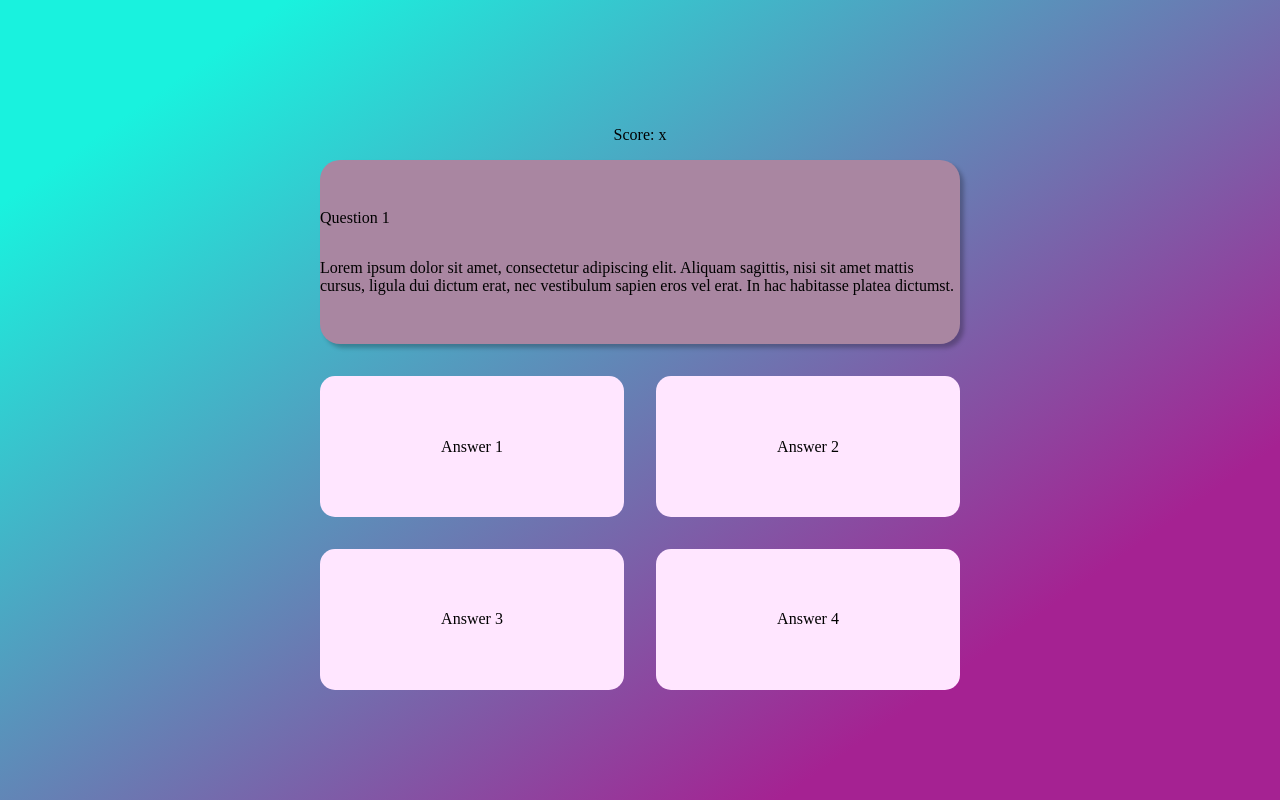
After one commit to Bmil9696pl/Loremaster, a PHP site: page /public/views/question.html in a window 1280 px wide. The commit adds this page. Run offline with PHP 8.4, Linux system fonts and the light colour scheme.

Commit message:
added more pages

```diff
--- a/public/css/style.css
+++ b/public/css/style.css
@@ -1,3 +1,12 @@
+/*
+git status
+git add .
+git commit -m "messege"
+git push
+*/
+
+
+
 body {
     margin: 0;
 }
@@ -81,6 +90,65 @@ body {
     margin-top: 6px;
   }
 
+  .select-container {
+    background: #A986A1;
+    box-shadow: 4px 4px 4px rgba(0, 0, 0, 0.25);
+    border-radius: 20px;
+    display: flex;
+    flex-direction: column;
+    justify-content: center;
+    align-items: center;
+    width: 14vw;
+    font-family: Laila;
+  }
+
+  .region-button{
+    display: flex;
+    flex-direction: row;
+  }
+
+  .region-button > img {
+    width: 3vw;
+  }
+
+  .region-button > button {
+    width: 8vw;
+  }
+
+  .region-button + .region-button {
+    margin-top: 3px;
+  }
+
+  .question-container {
+    background: #A986A1;
+    box-shadow: 4px 4px 4px rgba(0, 0, 0, 0.25);
+    border-radius: 20px;
+    width: 50vw;
+    display: flex;
+    flex-direction: column;
+    justify-content: center;
+    align-content: center;
+    height: 23vh;
+  }
+
+  .answers-container {
+    display: grid;
+    grid-template-columns: repeat(2, 1fr);
+    grid-gap: 2em;
+    padding-top: 2em;
+    width: 50vw;
+  }
+
+  .answer {
+    background: #FFE6FF;
+    border-radius: 15px;
+    height: 11vw;
+    text-align: center;
+    display: flex;
+    justify-content: center;
+    align-items: center;
+  }
+
   @media only screen and (max-device-width: 420px){
     *{
         font-size: 50px;
@@ -95,4 +163,28 @@ body {
     .login, .password{
         text-align: center;
     }
+    .menu {
+      width: 46vw;
+    }
+    .stext{
+      font-size: 15vw;
+    }
+    .select-container{
+      width: 70%;
+    }
+    .region-button{
+      width: 100%;
+    }
+    .region-button>img{
+      width: 9vw;
+    }
+    .region-button>button{
+      width: 100%;
+    }
+    .question-container{
+      height: auto;
+    }
+    .answers-container{
+      grid-gap:0.5em;
+    }
   }
--- a/public/views/homescreen.html
+++ b/public/views/homescreen.html
@@ -9,7 +9,7 @@
             <img src="../img/Loremaster.svg" style="width: 85%;">
         </div>
         <div class="menu">
-            <form style="margin: 0;display: flex;flex-direction: column;justify-content: center;align-items: center;width: 80%;height: 70%;">
+            <form class = "menu-buttons" style="margin: 0;display: flex;flex-direction: column;justify-content: center;align-items: center;width: 80%;height: 70%;">
                 <button>Start</button>
                 <button>Stats</button>
                 <button>Leaderboard</button>
--- /dev/null
+++ b/public/views/question.html
@@ -0,0 +1,34 @@
+<!DOCTYPE html>
+<head>
+    <link rel="stylesheet" type="text/css" href="../css/style.css">
+    <title>REGIONSELECT</title>
+</head>
+<body>
+    <div class="container">
+        <p>
+            Score: x
+        </p>
+        <div class = "question-container">
+            <p>
+                Question 1
+            </p>
+            <p>
+                Lorem ipsum dolor sit amet, consectetur adipiscing elit. Aliquam sagittis, nisi sit amet mattis cursus, ligula dui dictum erat, nec vestibulum sapien eros vel erat. In hac habitasse platea dictumst.
+            </p>
+        </div>
+        <div class = "answers-container">
+            <div class = "answer">
+                <p>Answer 1</p>
+            </div>
+            <div class = "answer">
+                <p>Answer 2</p>
+            </div>
+            <div class = "answer">
+                <p>Answer 3</p>
+            </div>
+            <div class = "answer">
+                <p>Answer 4</p>
+            </div>
+        </div>
+    </div>
+</body>
```
Also changed, not shown: public/css/homescreen-style.css (deleted, +0 -42 lines), public/views/regionselect.html (+41 -1 lines), public/css/regionselect-style.css (deleted), public/img/Bilgewater_LoR_Region.webp (added), public/img/Demacia_LoR_Region.webp (added), public/img/Freljord_LoR_Region.webp (added), public/img/Ionia_LoR_Region.webp (added), public/img/Noxus_LoR_Region.webp (added), public/img/Piltover_Zaun_LoR_Region.webp (added), public/img/Runeterra_region.webp (added), public/img/Shadow_Isles_LoR_Region.webp (added), public/img/Shurima_LoR_Region.webp (added), public/img/Targon_LoR_Region.webp (added), public/views/projects.html (deleted).
